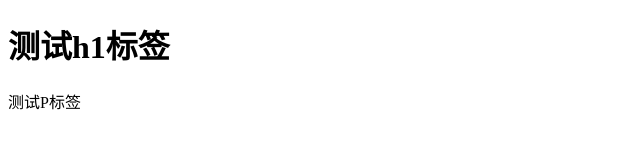
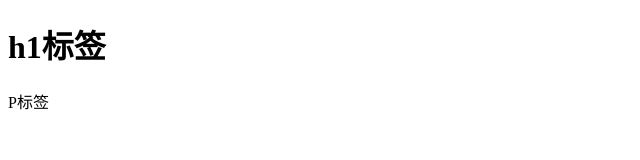
Before and after one commit to AimeeYou/mfs-homework, a plain HTML site: page example1-2-1.html in a window 1280 px wide. Shown: the whole page, without its empty margins (0-640 px from the left). Drawn offline with Linux system fonts and the light colour scheme.

Commit message:
1.2.1HTML结构代码题

```diff
--- a/example1-2-1.html
+++ b/example1-2-1.html
@@ -13,8 +13,9 @@
 
     </head>
     <body>
-        <h1>测试h1标签</h1>
-        <p>测试P标签</p>
+        <h1>h1标签</h1>
+        <p>P标签</p>
+
     </body>
 </html>
 
```
